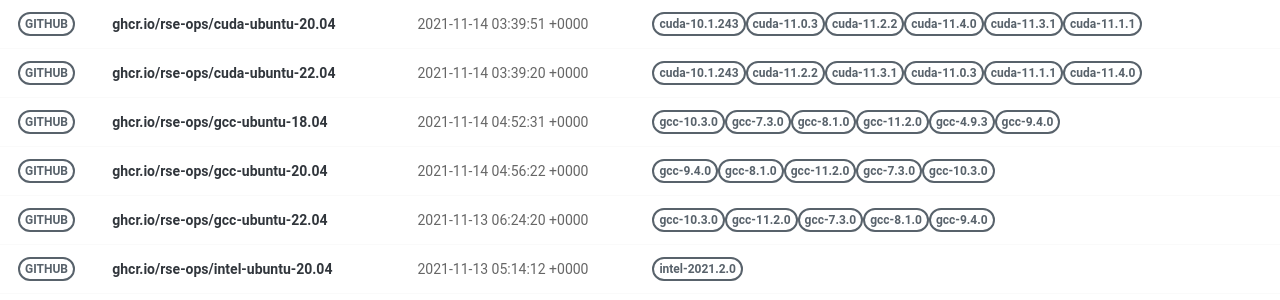
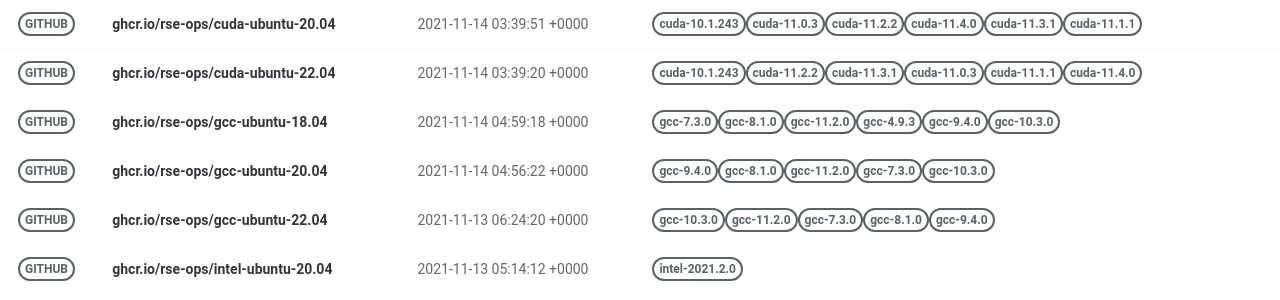
Before and after one commit to rse-ops/docker-images, a Jekyll site: the page built from pages/index.md, in a window 1280 px wide. Shown: the part 277-577 px from the top of the page. Built offline with Jekyll 4.4.1, drawn with Linux system fonts in a browser that asks for light colours; nearby versions of some CDN libraries.

Commit message:
Automated push to update library 2021-11-14

```diff
--- a/_library/ghcr.io-rse-ops-gcc-ubuntu-18.04.md
+++ b/_library/ghcr.io-rse-ops-gcc-ubuntu-18.04.md
@@ -1,14 +1,11 @@
 ---
 layout: container
 name: ghcr.io/rse-ops/gcc-ubuntu-18.04
-updated_at: 2021-11-14 04:52:31.247531
+updated_at: 2021-11-14 04:59:18.182570
 
 
 container_url: https://github.com/orgs/rse-ops/packages/container/package/gcc-ubuntu-18.04
 versions:
- - tag: gcc-10.3.0
-   dockerfile: https://github.com/rse-ops/docker-images/blob/main/ubuntu/gcc/Dockerfile
-   manifest: https://crane.ggcr.dev/manifest/ghcr.io/rse-ops/gcc-ubuntu-18.04:gcc-10.3.0
  - tag: gcc-7.3.0
    dockerfile: https://github.com/rse-ops/docker-images/blob/main/ubuntu/gcc/Dockerfile
    manifest: https://crane.ggcr.dev/manifest/ghcr.io/rse-ops/gcc-ubuntu-18.04:gcc-7.3.0
```
Also changed, not shown: other parts of _library/ghcr.io-rse-ops-gcc-ubuntu-18.04.md (+3 -0 lines).
